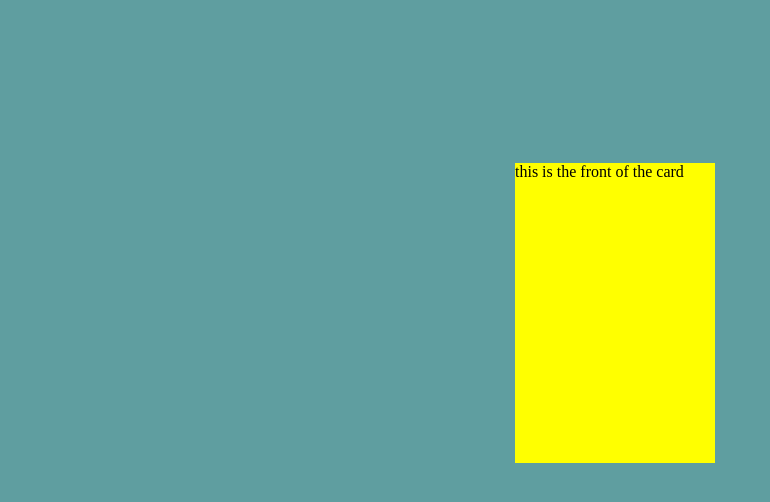
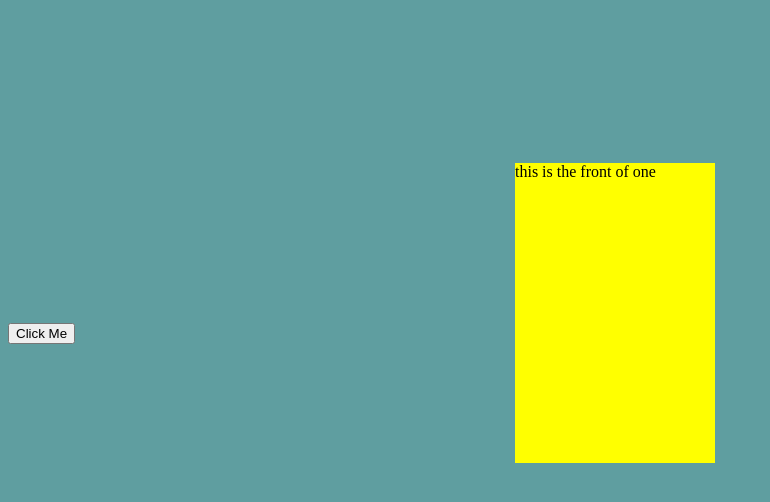
Before and after one commit to mamady310/Unit-1-project, a plain HTML site: page index.html in a window 1280 px wide. Shown: the part 18-520 px from the top of the page, without its empty margins (0-770 px from the left). Drawn offline with Linux system fonts and the light colour scheme.

Commit message:
created array of front and back cards

```diff
--- a/index.html
+++ b/index.html
@@ -17,6 +17,7 @@
     </div>
 </div>
 
+<button>Click Me</button>
 
 
 </body>
--- a/script.js
+++ b/script.js
@@ -9,3 +9,21 @@ var cardDataList = [
  },
 
 ]
+
+// create variable that puts the array of cardDataList into the class
+
+let theCardInfo = document.querySelector(".thecard");
+//   console.log(theCardInfo);
+
+  let frontOfCard = document.querySelector(".thefront");
+    //   console.log(frontOfCard);
+
+console.log(cardDataList);
+
+
+
+frontOfCard.innerHTML = cardDataList[0].front
+
+// newParagraph.innerHTML = characterBio
+let backOfCard = document.querySelector(".theback");
+backOfCard.innerHTML = cardDataList[0].back
```
